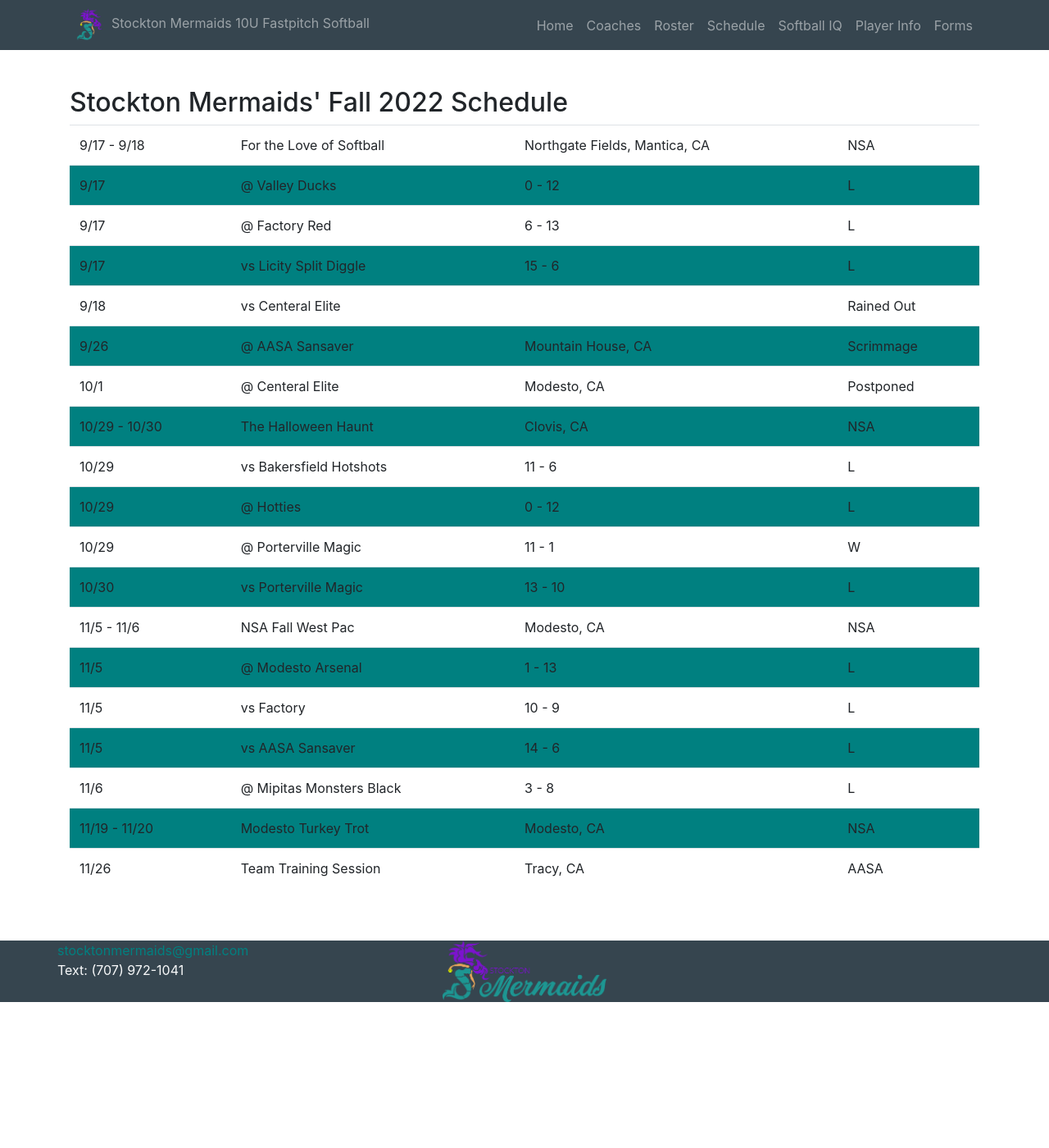
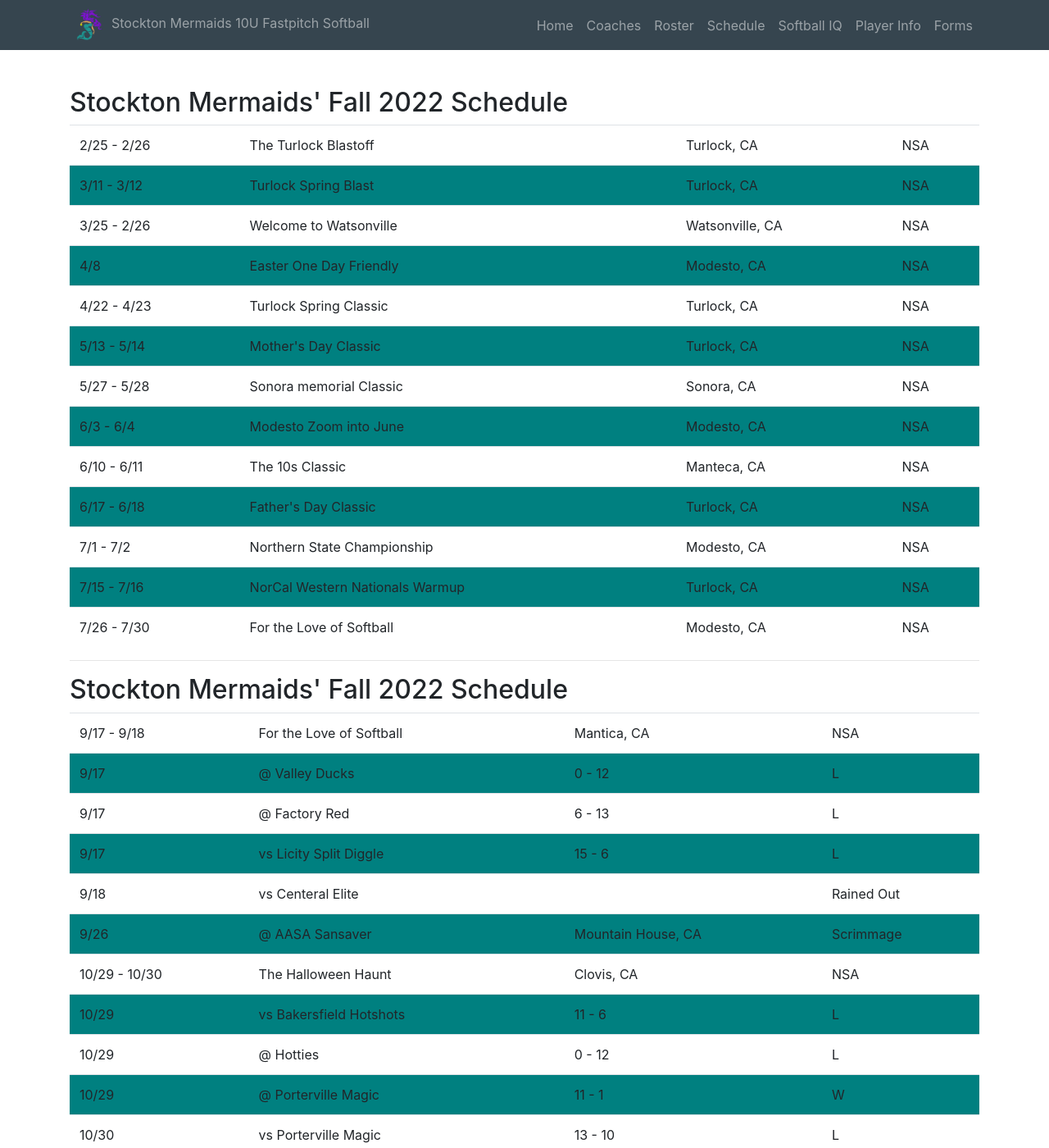
Before and after one commit to stocktonmermaids/stocktonmermaids.github.io, a Jekyll site: the page built from schedule.html, in a window 1280 px wide and 1400 px high. Shown: the whole window at 82% size. Built offline with Jekyll 4.4.1, drawn with Linux system fonts in a browser that asks for light colours; nearby versions of some CDN libraries; some of the changed text lies outside the part shown.

Commit message:
MBH: updates for spring 2023

```diff
--- a/coaches.html
+++ b/coaches.html
@@ -70,9 +70,9 @@ permalink: /coaches/
     <h3>Team Assistants</h3>
     <h4>Additional Helpers</h4>
     <p>
-      Special thanks to all my high school players, parents, and friends that are helping out. I apperciate you all so much!
+      Special thanks to all my parents, high school players, and friends that are helping out. I apperciate you all so much!
     </p>
-    <p>Martin, Shirley, Lana, Liz, Mike, Joe, Lisa, Klair, Samuria, Yaya, Espy, Eden and Taty. To name a few.</p>
+    <p>Mike, Lana, Liz, Martin, Shirley, Lisa, Samuria, Yaya, Espy, Eden and Taty. To name a few.</p>
   </div>
   <div class="col-lg-4">
     <img src="http://stocktonmermaids.com/media/images/logo.png" style="width: 100%">
--- a/index.html
+++ b/index.html
@@ -8,7 +8,7 @@ permalink: /
     <div class="col-lg-1">
     </div>
     <div class="col-lg-10">
-        <img src="http://stocktonmermaids.com/media/images/SS23LogoTryouts.jpg" style="width: 100%">
+        <img src="http://stocktonmermaids.com/media/images/SpringSummer2023Tryouts.jpg" style="width: 100%">
     </div>
     <div class="col-lg-1">
     </div>
--- a/roster.html
+++ b/roster.html
@@ -13,16 +13,12 @@ permalink: /roster/
         <table class="table" width="100%">
             <tr><th> #  </th><th> Name      </th><th> Positions </th></tr>
             <tr><td> 1  </td><td> Paris     </td><td> P / 1st   </td></tr>
-            <tr><td> 2  </td><td> Melanie   </td><td> OF / IF   </td></tr>
             <tr><td> 3  </td><td> Gyselle   </td><td> OF / IF   </td></tr>
             <tr><td> 7  </td><td> Leah      </td><td> C / 3rd   </td></tr>
-            <tr><td> 9  </td><td> Aaliyah   </td><td> OF / IF   </td></tr>
             <tr><td> 10 </td><td> Tenleigh  </td><td> P / 3rd   </td></tr>
-            <tr><td> 26 </td><td> Amily     </td><td> P / 1st   </td></tr>
+            <tr><td>    </td><td> Irie      </td><td> OF / IF   </td></tr>
             <tr><td> 49 </td><td> Margaret  </td><td> IF / OF   </td></tr>
             <tr><td> 74 </td><td> Jayden    </td><td> C / IF    </td></tr>
-            <tr><td> 99 </td><td> Gia       </td><td> P / IF    </td></tr>
-            <tr><td> 00 </td><td> Lilly     </td><td> P / IF    </td></tr>
         </table>
     </div>
     <div class="col-lg-3">
--- a/schedule.html
+++ b/schedule.html
@@ -5,26 +5,47 @@ permalink: /schedule/
 ---
 
 <h2>Stockton Mermaids' Fall 2022 Schedule</h2>
+<table class="table">
+    <tr><td>2/25 - 2/26</td>    <td>The Turlock Blastoff</td>               <td>Turlock, CA</td>        <td>NSA</td>    </tr>
+    <tr><td>3/11 - 3/12</td>    <td>Turlock Spring Blast</td>               <td>Turlock, CA</td>        <td>NSA</td>    </tr>
+    <tr><td>3/25 - 2/26</td>    <td>Welcome to Watsonville</td>             <td>Watsonville, CA</td>    <td>NSA</td>    </tr>
+    <tr><td>4/8</td>            <td>Easter One Day Friendly</td>            <td>Modesto, CA</td>        <td>NSA</td>    </tr>
+    <tr><td>4/22 - 4/23</td>    <td>Turlock Spring Classic</td>             <td>Turlock, CA</td>        <td>NSA</td>    </tr>
+    <tr><td>5/13 - 5/14</td>    <td>Mother's Day Classic</td>               <td>Turlock, CA</td>        <td>NSA</td>    </tr>
+    <tr><td>5/27 - 5/28</td>    <td>Sonora memorial Classic</td>            <td>Sonora, CA</td>         <td>NSA</td>    </tr>
+    <tr><td>6/3 - 6/4</td>      <td>Modesto Zoom into June</td>             <td>Modesto, CA</td>        <td>NSA</td>    </tr>
+    <tr><td>6/10 - 6/11</td>    <td>The 10s Classic</td>                    <td>Manteca, CA</td>        <td>NSA</td>    </tr>
+    <tr><td>6/17 - 6/18</td>    <td>Father's Day Classic</td>               <td>Turlock, CA</td>        <td>NSA</td>    </tr>
+    <tr><td>7/1 - 7/2</td>      <td>Northern State Championship</td>        <td>Modesto, CA</td>        <td>NSA</td>    </tr>
+    <tr><td>7/15 - 7/16</td>    <td>NorCal Western Nationals Warmup</td>    <td>Turlock, CA</td>        <td>NSA</td>    </tr>
+    <tr><td>7/26 - 7/30</td>    <td>For the Love of Softball</td>           <td>Modesto, CA</td>        <td>NSA</td>    </tr>
+</table>
 
+<hr>
+
+<h2>Stockton Mermaids' Fall 2022 Schedule</h2>
 <table class="table">
-    <tr><td>9/17 - 9/18</td>        <td>For the Love of Softball</td>   <td>Northgate Fields, Mantica, CA</td>  <td>NSA</td>        </tr>
-    <tr><td>9/17</td>               <td>@ Valley Ducks</td>             <td>0 - 12</td>                         <td>L</td>          </tr>
-    <tr><td>9/17</td>               <td>@ Factory Red</td>              <td>6 - 13</td>                         <td>L</td>          </tr>
-    <tr><td>9/17</td>               <td>vs Licity Split Diggle</td>     <td>15 - 6</td>                         <td>L</td>          </tr>
-    <tr><td>9/18</td>               <td>vs Centeral Elite</td>          <td></td>                               <td>Rained Out</td> </tr>
-    <tr><td>9/26</td>               <td>@ AASA Sansaver</td>            <td>Mountain House, CA</td>             <td>Scrimmage</td>  </tr>
-    <tr><td>10/1</td>               <td>@ Centeral Elite</td>           <td>Modesto, CA</td>                    <td>Postponed</td>  </tr>
-    <tr><td>10/29 - 10/30</td>      <td>The Halloween Haunt</td>        <td>Clovis, CA</td>                     <td>NSA</td>        </tr>
-    <tr><td>10/29</td>               <td>vs Bakersfield Hotshots</td>   <td>11 - 6</td>                         <td>L</td>          </tr>
-    <tr><td>10/29</td>               <td>@ Hotties</td>                 <td>0 - 12</td>                         <td>L</td>          </tr>
-    <tr><td>10/29</td>               <td>@ Porterville Magic</td>       <td>11 - 1</td>                         <td>W</td>          </tr>
-    <tr><td>10/30</td>               <td>vs Porterville Magic</td>      <td>13 - 10</td>                        <td>L</td>          </tr>
-    <tr><td>11/5 - 11/6</td>        <td>NSA Fall West Pac</td>          <td>Modesto, CA</td>                    <td>NSA</td>        </tr>
-    <tr><td>11/5</td>               <td>@ Modesto Arsenal</td>          <td>1 - 13</td>                         <td>L</td>          </tr>
-    <tr><td>11/5</td>               <td>vs Factory</td>                 <td>10 - 9</td>                         <td>L</td>          </tr>
-    <tr><td>11/5</td>               <td>vs AASA Sansaver</td>           <td>14 - 6</td>                         <td>L</td>          </tr>
-    <tr><td>11/6</td>               <td>@ Mipitas Monsters Black</td>   <td>3 - 8</td>                          <td>L</td>          </tr>
-    <tr><td>11/19 - 11/20</td>      <td>Modesto Turkey Trot</td>        <td>Modesto, CA</td>                    <td>NSA</td>        </tr>
-
-    <tr><td>11/26</td>      <td>Team Training Session</td>    <td>Tracy, CA</td>                   <td>AASA</td>        </tr>
+    <tr><td>9/17 - 9/18</td>        <td>For the Love of Softball</td>   <td>Mantica, CA</td>        <td>NSA</td>        </tr>
+    <tr><td>9/17</td>               <td>@ Valley Ducks</td>             <td>0 - 12</td>             <td>L</td>          </tr>
+    <tr><td>9/17</td>               <td>@ Factory Red</td>              <td>6 - 13</td>             <td>L</td>          </tr>
+    <tr><td>9/17</td>               <td>vs Licity Split Diggle</td>     <td>15 - 6</td>             <td>L</td>          </tr>
+    <tr><td>9/18</td>               <td>vs Centeral Elite</td>          <td></td>                   <td>Rained Out</td> </tr>
+    <tr><td>9/26</td>               <td>@ AASA Sansaver</td>            <td>Mountain House, CA</td> <td>Scrimmage</td>  </tr>
+    <tr><td>10/29 - 10/30</td>      <td>The Halloween Haunt</td>        <td>Clovis, CA</td>         <td>NSA</td>        </tr>
+    <tr><td>10/29</td>              <td>vs Bakersfield Hotshots</td>    <td>11 - 6</td>             <td>L</td>          </tr>
+    <tr><td>10/29</td>              <td>@ Hotties</td>                  <td>0 - 12</td>             <td>L</td>          </tr>
+    <tr><td>10/29</td>              <td>@ Porterville Magic</td>        <td>11 - 1</td>             <td>W</td>          </tr>
+    <tr><td>10/30</td>              <td>vs Porterville Magic</td>       <td>13 - 10</td>            <td>L</td>          </tr>
+    <tr><td>11/5 - 11/6</td>        <td>NSA Fall West Pac</td>          <td>Modesto, CA</td>        <td>NSA</td>        </tr>
+    <tr><td>11/5</td>               <td>@ Modesto Arsenal</td>          <td>1 - 13</td>             <td>L</td>          </tr>
+    <tr><td>11/5</td>               <td>vs Factory</td>                 <td>10 - 9</td>             <td>L</td>          </tr>
+    <tr><td>11/5</td>               <td>vs AASA Sansaver</td>           <td>14 - 6</td>             <td>L</td>          </tr>
+    <tr><td>11/6</td>               <td>@ Mipitas Monsters Black</td>   <td>3 - 8</td>              <td>L</td>          </tr>
+    <tr><td>11/19 - 11/20</td>      <td>Modesto Turkey Trot</td>        <td>Modesto, CA</td>        <td>NSA</td>        </tr>
+    <tr><td>11/19</td>              <td>@ Sizzle</td>                   <td>8 - 16</td>             <td>L</td>          </tr>
+    <tr><td>11/19</td>              <td>vs Modesto Arsenal</td>         <td>9 - 8</td>              <td>L</td>          </tr>
+    <tr><td>11/19</td>              <td>vs Santa Clara Sparks</td>      <td>10 - 11</td>            <td>W</td>          </tr>
+    <tr><td>11/20</td>              <td>vs AASA Sansaver</td>           <td>10 - 11</td>            <td>W</td>          </tr>
+    <tr><td>11/20</td>              <td>@ Lickity Split Black</td>      <td>1 - 10</td>             <td>L</td>          </tr>
+    <tr><td>11/26</td>              <td>Team Training Session</td>      <td>Tracy, CA</td>          <td>AASA</td>       </tr>
 </table>
```
Also changed, not shown: media/images/Liz.jpg (added), media/images/Mike.jpg (added), media/images/NewMermaids.png (added), media/images/NewSealLogo.png (added), media/images/NewTailLogo.png (added), media/images/SpringSummer2023Tryouts.jpg (added).
